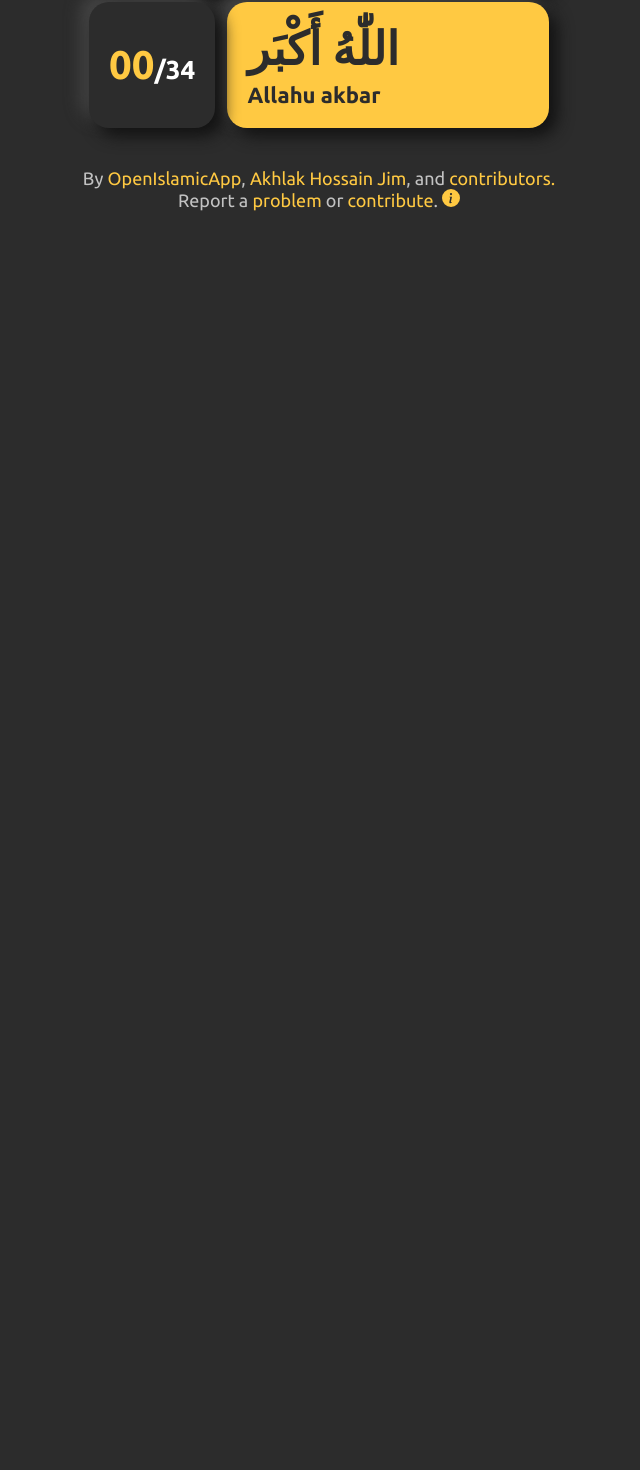
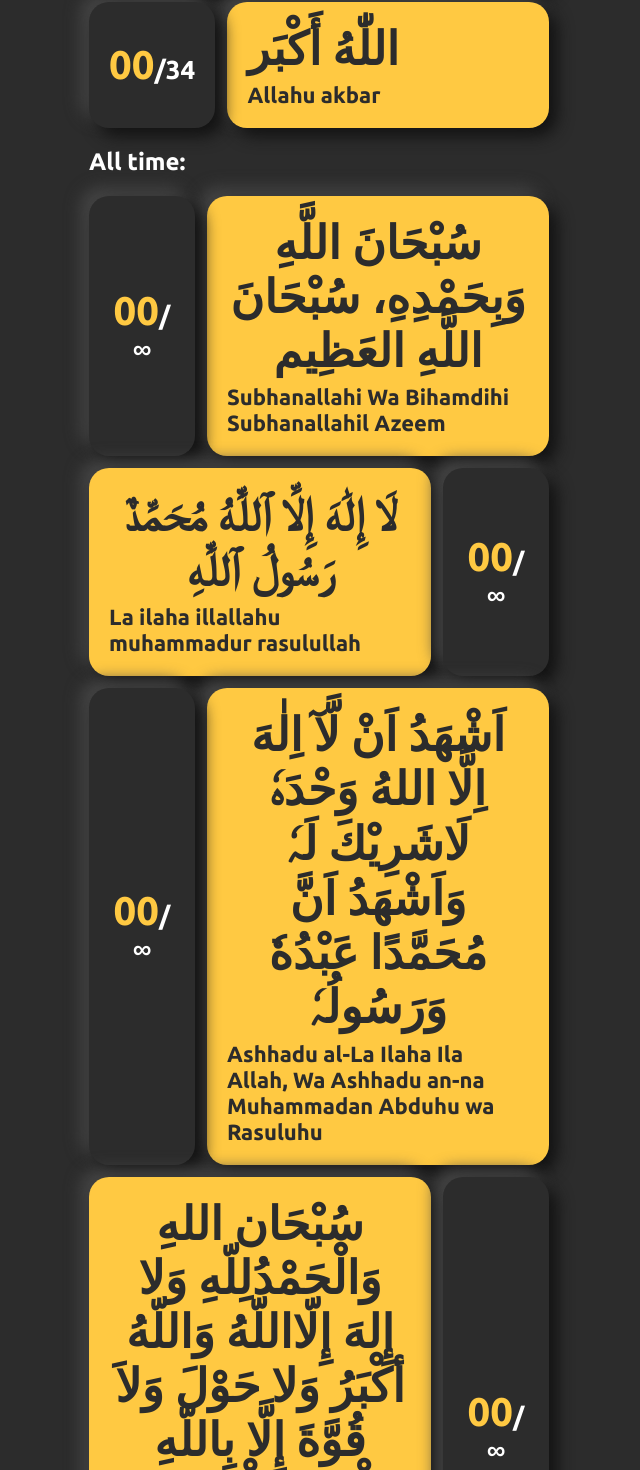
Before and after one commit to OpenIslamicApp/prayer-time, a React (Create React App) app: page / in a window 1280 px wide. Shown: the part 1119-2589 px from the top of the page, without its empty margins (321-961 px from the left). Before the commit the page ends 1350 px from the top, so only its background shows below. Built offline with nearby package versions, Linux system fonts and the light colour scheme.

Commit message:
🛠️💅🏷️📕all time readable dua added

```diff
--- /dev/null
+++ b/src/data/dua/anytime.json
@@ -0,0 +1,37 @@
+[
+  {
+    "arabic": " سُبْحَانَ اللَّهِ وَبِحَمْدِهِ، سُبْحَانَ اللَّهِ العَظِيم",
+    "english": "Subhanallahi Wa Bihamdihi Subhanallahil Azeem",
+    "times": 0
+  },
+  {
+    "arabic": "لَا إِلَٰهَ إِلَّا ٱللَّٰهُ مُحَمَّدٌ رَسُولُ ٱللَّٰهِ",
+    "english": "La ilaha illallahu muhammadur rasulullah",
+    "times": 0
+  },
+  {
+    "arabic": "اَشْهَدُ اَنْ لَّآ اِلٰهَ اِلَّا اللهُ وَحْدَہٗ لَاشَرِيْكَ لَہٗ وَاَشْهَدُ اَنَّ مُحَمَّدًا عَبْدُهٗ وَرَسُولُہٗ",
+    "english": "Ashhadu al-La Ilaha Ila Allah, Wa Ashhadu an-na Muhammadan Abduhu wa Rasuluhu",
+    "times": 0
+  },
+  {
+    "arabic": "سُبْحَان اللهِ وَالْحَمْدُلِلّهِ وَلا إِلهَ إِلّااللّهُ وَاللّهُ أكْبَرُ وَلا حَوْلَ وَلاَ قُوَّةَ إِلَّا بِاللّهِ الْعَلِيِّ الْعَظِيْم",
+    "english": "Subhana Allah, wa Al-hamdu li Allah, wa la Ilaha Ila Allah, wa Allahu Akbar, wa la hawla wa la Quata ila bi-Allahi al-Alai al-Azeem",
+    "times": 0
+  },
+  {
+    "arabic": "لَآ اِلٰهَ اِلَّا اللهُ وَحْدَهٗ لَا شَرِيْكَ لَهٗ لَهُ الْمُلْكُ وَ لَهُ الْحَمْدُ يُحْىٖ وَ يُمِيْتُ وَ هُوَحَیٌّ لَّا يَمُوْتُ اَبَدًا اَبَدًاؕ ذُو الْجَلَالِ وَالْاِكْرَامِؕ بِيَدِهِ الْخَيْرُؕ وَهُوَ عَلٰى كُلِّ شیْ ٍٔ قَدِیْرٌؕ",
+    "english": "Lā ilāha illallāh waḥdahu lā sharīka lah, Lahu ‘l-mulku wa lahu ‘l-ḥamd, Yuḥyī wa yumīt, Biyadihi ‘l-khayr, wa huwa `alā kulli shay’in Qadīr.",
+    "times": 0
+  },
+  {
+    "arabic": "اَسْتَغْفِرُ اللهِ رَبِّىْ مِنْ كُلِِّ ذَنْۢبٍ اَذْنَبْتُهٗ عَمَدًا اَوْ خَطَا ًٔ سِرًّا اَوْ عَلَانِيَةً وَّاَتُوْبُ اِلَيْهِ مِنَ الذَّنْۢبِ الَّذِیْٓ اَعْلَمُ وَ مِنَ الذَّنْۢبِ الَّذِىْ لَآ اَعْلَمُ اِنَّكَ اَنْتَ عَلَّامُ الْغُيُوْبِ وَ سَتَّارُ الْعُيُوْبِ و َغَفَّارُ الذُّنُوْبِ وَ لَا حَوْلَ وَلَا قُوَّةَ اِلَّا بِاللهِ الْعَلِىِِّ الْعَظِيْمِؕ",
+    "english": "Istaghfiru Allah Rabi min kuli dhanbin adhnabtuh, a’w khatai’n siran a’w ‘alanatin, wa atoob ilaihi min adh-anbi al-ladhi a’lam, wa min adh-anbi al-ladhi la a’lam, Inaka Anta Alaam al-ghuyoob, wa Sattaar al-‘uyoob, wa ghfaar al-dhunoob, wa la hawla wa la quwata ila bi Allahi al-Alai al-Azeem",
+    "times": 0
+  },
+  {
+    "arabic": "اَللّٰهُمَّ اِنِّیْٓ اَعُوْذُ بِكَ مِنْ اَنْ اُشْرِكَ بِكَ شَيْئًا وَّاَنَآ اَعْلَمُ بِهٖ وَ اَسْتَغْفِرُكَ لِمَا لَآ اَعْلَمُ بِهٖ تُبْتُ عَنْهُ وَ تَبَرَّأْتُ مِنَ الْكُفْرِ وَ الشِّرْكِ وَ الْكِذْبِ وَ الْغِيْبَةِ وَ الْبِدْعَةِ وَ النَّمِيْمَةِ وَ الْفَوَاحِشِ وَ الْبُهْتَانِ وَ الْمَعَاصِىْ كُلِِّهَا وَ اَسْلَمْتُ وَ اَقُوْلُ لَآ اِلٰهَ اِلَّا اللهُ مُحَمَّدٌ رَّسُوْلُ اللهِؕ",
+    "english": "Allahuma Ini a’uthu bika min an ushrika bika shi’an wa ana a’lamu bih, wa astaghfiruka lima la a’lamu bih, tubtu anhu, wa tabar’tu min al-kufri wa ash-shirki wa al-kazibi wa al-ma’asy kulaha. Aslamtu wa ‘aamantu wa aquul: la ilaha ila Allah, Muhammad rasulu Allah",
+    "times": 0
+  }
+]
--- a/src/layout/DUA.js
+++ b/src/layout/DUA.js
@@ -5,6 +5,7 @@ import DuaContainer from "../components/DuaContainer";
 import regularAfterPrayer from "../data/dua/afterEvery.json";
 import FridayPrayer from "../data/dua/friday.json";
 import fajarMagribPrayer from "../data/dua/fajarMagrib.json";
+import allTime from "../data/dua/anytime.json";
 
 export default function DUA() {
   const [DAY, setDAY] = useState();
@@ -47,6 +48,8 @@ export default function DUA() {
       {React.Children.toArray(
         regularAfterPrayer.map((dua) => <DuaContainer {...dua} />)
       )}
+      <h1 className="dua_title">All time:</h1>
+      {React.Children.toArray(allTime.map((dua) => <DuaContainer {...dua} />))}
     </Container>
   );
 }
```
